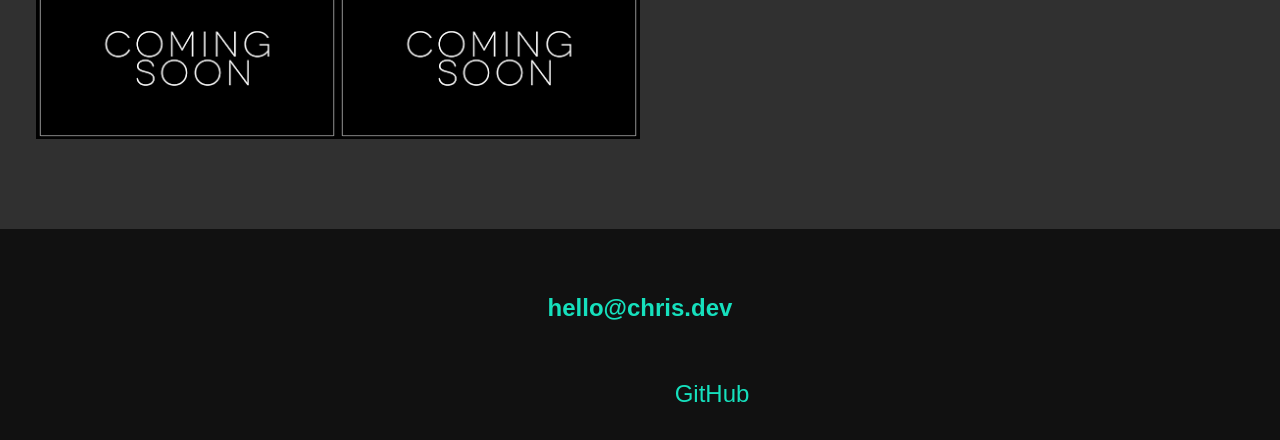
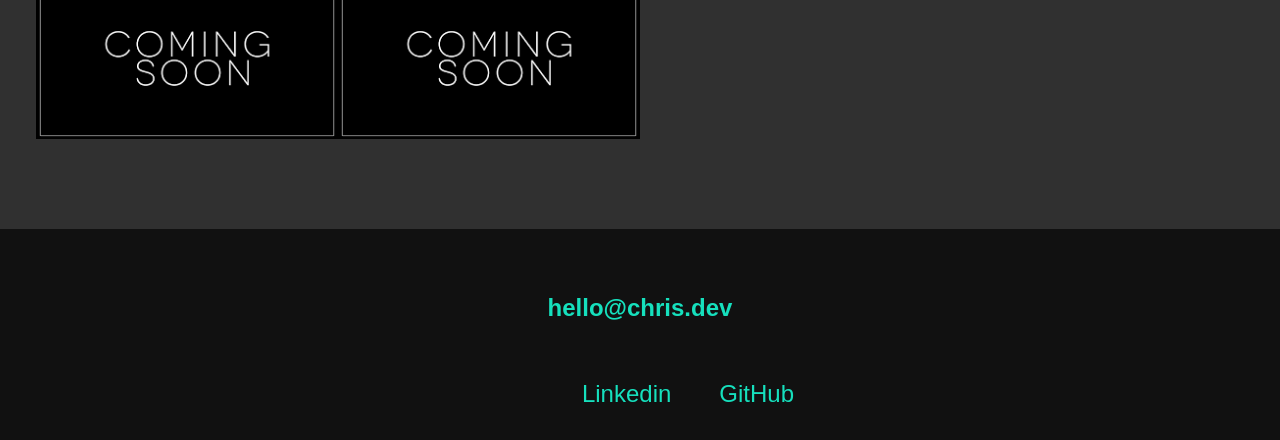
Before and after one commit to cjwerk/RamWerk-Studios, a plain HTML site: page index.html in a window 1280 px wide. Shown: the part 2378-2818 px from the top of the page. Drawn offline with Linux system fonts and the light colour scheme.

Commit message:
add linkedin

```diff
--- a/index.html
+++ b/index.html
@@ -150,7 +150,8 @@
                 </a>
             </li>
             <li class="social-list-item">
-                <a class="social-list-link" href="https://twitter.com">
+                <a class="social-list-link" href="https://www.linkedin.com/in/chris-werkheiser-3375891bb/" target="_blank">
+                    Linkedin
                 </a>
             </li>
             <li class="social-list-item">
```
